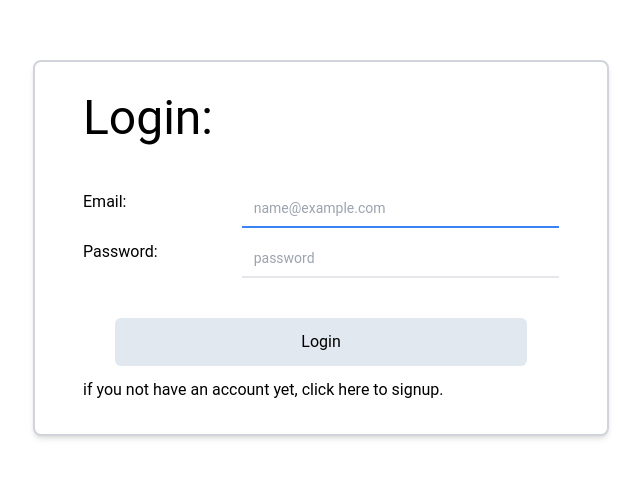
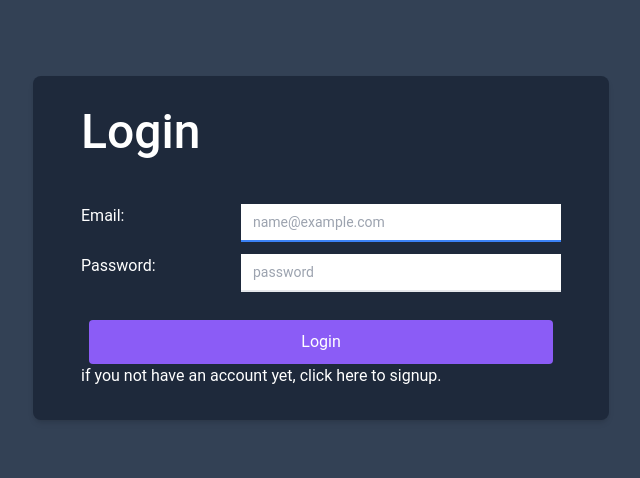
Before and after one commit to imeankenshin/FireTest, a React (Vite) app: page /login in a window 1280 px wide. Shown: the part 152-630 px from the top of the page, without its empty margins (319-959 px from the left). Built offline with nearby package versions, Linux system fonts and the light colour scheme; no server answers.

Commit message:
Change: Button and hole website style

```diff
--- a/src/assets/components/AppBar/AppBar.tsx
+++ b/src/assets/components/AppBar/AppBar.tsx
@@ -1,7 +1,7 @@
 export default function AppBar(props: any): JSX.Element {
   return (
     <header>
-      <nav className="fixed top-0 left-0 z-50 flex w-full justify-between bg-gradient-to-b from-white via-white to-transparent py-4 px-6">
+      <nav className="fixed top-0 left-0 z-50 flex w-full justify-between bg-gradient-to-b from-slate-700 via-slate-700 to-transparent py-4 px-6">
         <p className="text-xl font-semibold">{props.title}</p>
         <div>{props.children}</div>
       </nav>
--- a/src/assets/components/Button/Button.tsx
+++ b/src/assets/components/Button/Button.tsx
@@ -3,9 +3,12 @@ import React from "react";
 export function Btn(props: React.ButtonHTMLAttributes<HTMLButtonElement>) {
   return (
     <button
+      onClick={props.onClick}
+      title={props.title}
+      id={props.id}
       type={props.type}
       name={props.name}
-      className="mx-2 rounded bg-slate-300 py-2.5 px-5 active:bg-slate-200"
+      className="mx-2 rounded bg-violet-500 py-2.5 px-5 active:scale-95"
     >
       {props.children}
     </button>
--- /dev/null
+++ b/src/firebase/Toggle.tsx
@@ -0,0 +1,23 @@
+export function Tgle(props: any) {
+  return (
+    <label htmlFor={props.id} className="flex cursor-pointer">
+      <input
+        type="checkbox"
+        name={props.name}
+        ref={props.ref}
+        checked={props.checked}
+        readOnly={props.readOnly}
+        disabled={props.disabled}
+        id={props.id}
+        className="peer absolute h-0 w-0"
+      />
+      <span className="group flex items-center justify-center rounded-lg bg-gray-400 py-1 px-2 peer-checked:bg-purple-500">
+        <span
+          className="grid h-5 w-5 -translate-x-1 place-items-center rounded-md bg-white transition-all duration-200
+        before:w-2.5 before:rounded-full before:border-[1px] before:border-gray-400 peer-checked:group-[]:translate-x-1 peer-checked:group-[]:before:h-2.5 peer-checked:group-[]:before:border-2 peer-checked:group-[]:before:border-purple-500"
+        />
+      </span>
+      <span>{props.label}</span>
+    </label>
+  );
+}
--- a/src/index.css
+++ b/src/index.css
@@ -5,3 +5,11 @@
 :root {
   font-family: Roboto, "SF Arabic", "SF Pro";
 }
+@layer base {
+  :root {
+    @apply text-white;
+  }
+  html {
+    @apply bg-slate-700;
+  }
+}
--- a/src/pages/Home/components/WelcomeMenu.tsx
+++ b/src/pages/Home/components/WelcomeMenu.tsx
@@ -8,7 +8,7 @@ interface WelcomeMenu {
 
 export default function WelcomeMenu(props: WelcomeMenu) {
   return (
-    <div className="flex min-h-[18rem] flex-col justify-between rounded-md border-2 border-solid border-neutral-200 p-6 shadow-md transition-all sm:mx-3">
+    <div className="flex min-h-[18rem] flex-col justify-between rounded-md bg-slate-800 p-6 shadow-md transition-all sm:mx-3">
       <div>
         <h2 className=" mb-6 text-3xl font-semibold">
           Hello, {user != undefined ? user.displayName : `new one`}!
@@ -18,7 +18,13 @@ export default function WelcomeMenu(props: WelcomeMenu) {
       <div className="grid child:mt-3 md:grid-cols-2 md:child:mt-0">
         {props.login ? (
           <>
-            <Btn>Start Random Talkin'</Btn>
+            <Btn
+              onClick={(e) => {
+                console.log(e);
+              }}
+            >
+              Start Random Talkin'
+            </Btn>
             <Btn>Search Comunities</Btn>
           </>
         ) : (
--- a/src/pages/Login/Login.jsx
+++ b/src/pages/Login/Login.jsx
@@ -2,24 +2,29 @@ import { useRef } from "react";
 import { login } from "../../firebase/auth";
 import { useAuth } from "../../firebase/Authentication";
 import { useNavigate, Link } from "react-router-dom";
+import { Btn } from "../../assets/components/Button/Button";
+import { useState } from "react";
 
 export function Login() {
   const labelClass = "grid grid-cols-[1fr_2fr] mb-3";
   const inputClass =
     "border-b-2 border-solid border-gray-200 px-3 py-2 text-sm outline-0 focus:border-blue-500 autofill:border-blue-300";
+  const [isLogging, setLogging] = useState(false);
   const navigation = useNavigate();
   const emailRef = useRef();
   const passwordRef = useRef();
   const { dispatch } = useAuth();
 
   const submitHdler = async (e) => {
+    setLogging(true);
     e.preventDefault();
     try {
       await login(emailRef.current.value, passwordRef.current.value);
       dispatch({ type: "login" });
       navigation("/");
     } catch (e) {
-      console.log(e);
+      alert(e);
+      setLogging(false);
     }
   };
 
@@ -27,9 +32,9 @@ export function Login() {
     <main id="login" className="grid h-screen items-center p-5">
       <form
         onSubmit={(e) => submitHdler(e)}
-        className="m-auto my-6 flex w-full max-w-xl flex-col rounded-lg border-2 border-gray-300 bg-white py-8 px-6 shadow-md md:px-12"
+        className="m-auto my-6 flex w-full max-w-xl flex-col rounded-lg bg-slate-800 py-8 px-6 shadow-md md:px-12"
       >
-        <h1 className="mb-8 text-5xl">Login: {}</h1>
+        <h1 className="mb-8 text-5xl font-medium">Login</h1>
         <div className="my-4">
           <div className={labelClass}>
             <label htmlFor="email" className="mr-4">
@@ -61,11 +66,7 @@ export function Login() {
             />
           </div>
         </div>
-        <input
-          type="submit"
-          className="my-3 mx-8 rounded-md bg-slate-200 p-3 active:bg-slate-300"
-          value="Login"
-        />
+        <Btn type="submit">{isLogging ? "Loading..." : "Login"}</Btn>
         <p>
           if you not have an account yet, <Link to="/signin">click here</Link>{" "}
           to signup.
```
